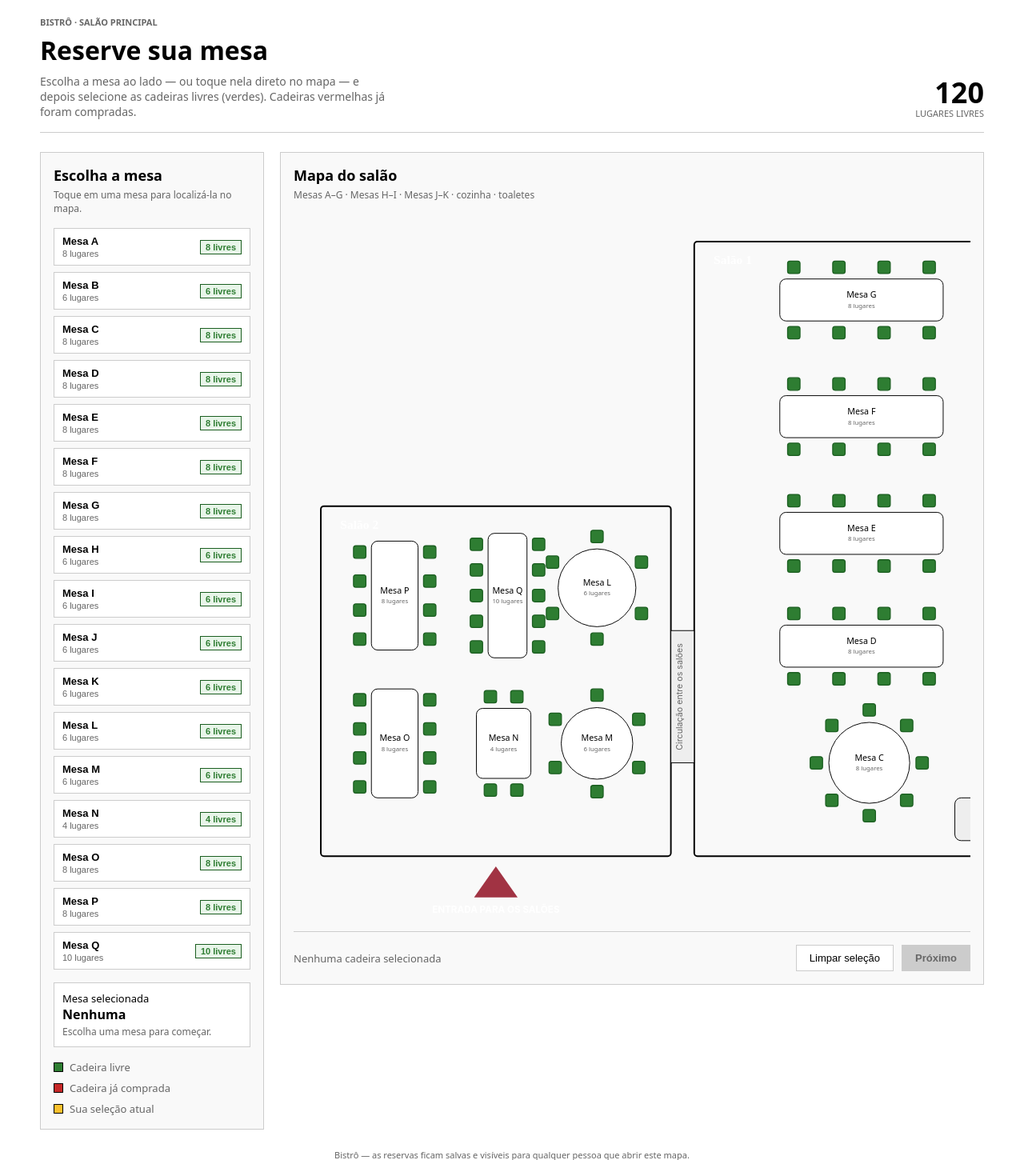
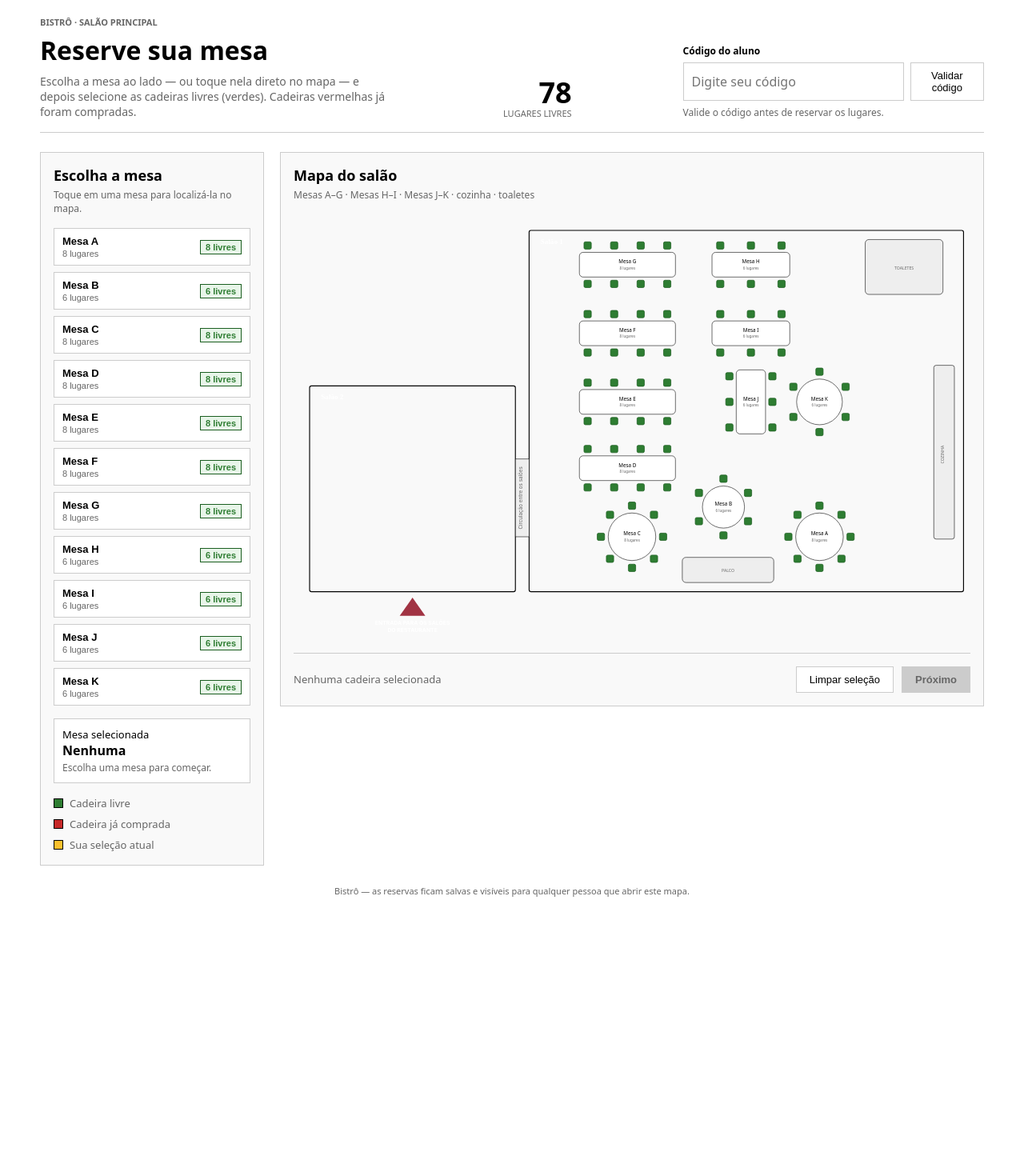
Before and after one commit to arthurjww/Bistro-2026, a Flask app: page /lugares in a window 1280 px wide. Shown: the top 1450 px of the page at 80% size. After the commit the page ends 1121 px from the top, so only its background shows below. Run offline with Flask 3, Linux system fonts and the light colour scheme; data comes from the database, SQL or seed files in the repository; both versions use the stored data as it was after the commit; tables that the repository leaves empty hold one stand-in row (values such as "Sample post").

Commit message:
integração javascript com backend e implementação completa do sistema de dias com javascript + python

```diff
--- a/backend/banco_de_dados.py
+++ b/backend/banco_de_dados.py
@@ -170,8 +170,10 @@ def create_all():
    """)
 
     cursor.execute("""
-       INSERT OR IGNORE INTO Config (id, qtd_dias)
-       VALUES (1, 1)
+       INSERT INTO Config (id, qtd_dias)
+       VALUES (1, 2)
+       ON CONFLICT(id) DO UPDATE SET
+           qtd_dias = excluded.qtd_dias
     """)
 
     #commit - salva aterações
--- a/backend/mapa_mesas/routes.py
+++ b/backend/mapa_mesas/routes.py
@@ -6,51 +6,65 @@ from backend.mapa_mesas.lugares import *
 
 bp_lugares = Blueprint("lugares", __name__)
 
-
 def verificar_db():
     db = get_db()
     data_exp = int(time() * 1000)
 
-    expiradas = db.execute('''
-                           SELECT cod_reserva
-                           FROM Reserva
-                           WHERE ocupado = ?
-                             AND cronometro_reservado <= ?
-                           ''', (EM_PAGAMENTO, data_exp)).fetchall()
+    expiradas = db.execute("""
+        SELECT cod_reserva
+        FROM Reserva
+        WHERE ocupado = ?
+          AND cronometro_reservado IS NOT NULL
+          AND cronometro_reservado <= ?
+    """, (EM_PAGAMENTO, data_exp)).fetchall()
 
-    cod_reservas = [r['cod_reserva'] for r in expiradas]
+    cod_reservas = [reserva["cod_reserva"] for reserva in expiradas]
 
-    if cod_reservas:
-        placeholders = ','.join('?' for _ in cod_reservas)
+    if not cod_reservas:
+        return
 
-        ingressos = db.execute(
-            f'SELECT cod_aluno FROM Ingresso WHERE cod_reserva IN ({placeholders})',
-            cod_reservas
-        ).fetchall()
+    placeholders = ",".join("?" for _ in cod_reservas)
 
+    ingressos = db.execute(
+        f"SELECT cod_aluno FROM Ingresso WHERE cod_reserva IN ({placeholders})",
+        cod_reservas
+    ).fetchall()
+
+    db.execute(
+        f"DELETE FROM Ingresso WHERE cod_reserva IN ({placeholders})",
+        cod_reservas
+    )
+
+    db.execute(
+        f"UPDATE Reserva SET ocupado = ?, cronometro_reservado = NULL WHERE cod_reserva IN ({placeholders})",
+        (LIVRE, *cod_reservas)
+    )
+
+    usos_por_aluno = {}
+
+    for ingresso in ingressos:
+        cod_aluno = ingresso["cod_aluno"]
+        usos_por_aluno[cod_aluno] = usos_por_aluno.get(cod_aluno, 0) + 1
+
+    for cod_aluno, quantidade in usos_por_aluno.items():
         db.execute(
-            f'DELETE FROM Ingresso WHERE cod_reserva IN ({placeholders})', cod_reservas
-        )
-        db.execute(
-            f'UPDATE Reserva SET ocupado = ? WHERE cod_reserva IN ({placeholders})',
-            (LIVRE, *cod_reservas)
+            "UPDATE Aluno SET usos_restantes = usos_restantes + ? WHERE cod_aluno = ?",
+            (quantidade, cod_aluno)
         )
 
-        dict_alunos_usos = {}
-        for ing in ingressos:
-            dict_alunos_usos[ing['cod_aluno']] = dict_alunos_usos.get(ing['cod_aluno'], 0) + 1
+    db.commit()
 
-        for cod_aluno, qtd in dict_alunos_usos.items():
-            db.execute(
-                'UPDATE Aluno SET usos_restantes = usos_restantes + ? WHERE cod_aluno = ?',
-                (qtd, cod_aluno)
-            )
+    reservas_sessao = set(session.get("reservas", []))
 
-        db.commit()
-
-    for chave in ('reservas', 'cronometro_reservado', 'codigo',
-                  'tokens_criados', 'a_pagar', 'referencia_externa_pagamento'):
-        session.pop(chave, None)
+    if reservas_sessao.intersection(cod_reservas):
+        for chave in (
+            "reservas",
+            "cronometro_reservado",
+            "tokens_criados",
+            "a_pagar",
+            "referencia_externa_pagamento"
+        ):
+            session.pop(chave, None)
 
 
 @bp_lugares.route("/lugares", methods=["GET"])
@@ -58,6 +72,28 @@ def rota_mapa():
     verificar_db()
     saloes = listar_saloes_disponiveis()
     return render_template('mapa-mesas/bistrot.html', saloes_disponiveis=[salao.NUMERO_SALAO for salao in saloes]) #saloes disponiveis = informação para javascript
+
+@bp_lugares.route("/lugares/mapa", methods=["GET"])
+def listar_mapa():
+    dia = request.args.get("dia")
+
+    if not dia:
+        return jsonify({"erro": "dia não informado"}), 400
+
+    verificar_db()
+
+    lugares = []
+
+    for salao in listar_saloes_disponiveis():
+        mapa = salao().listar_mapa(dia)
+        for lugares_mesa in mapa.values():
+            lugares.extend(lugares_mesa)
+
+    return jsonify({
+        "dia": dia,
+        "lugares": lugares
+    }), 200
+
 
 @bp_lugares.route("/lugares/confirmar_codigo", methods=['GET'])
 def confirmar_codigo():
@@ -73,7 +109,7 @@ def confirmar_codigo():
     ).fetchone()
 
     if aluno is not None:
-        if aluno['usos_restantes'] >= 0:
+        if aluno['usos_restantes'] > 0:
             session['codigo'] = codigo
 
             return jsonify({
--- a/frontend/static/mapa-mesas/java.js
+++ b/frontend/static/mapa-mesas/java.js
@@ -14,7 +14,7 @@
 
         /* ---------- Geometria das mesas (Salão 1 + Salão 2) ---------- */
 
-        const tables = [
+        const allTables = [
 
             /* Salão 1 (direita) */
             { id: 'tG', type: 'rect',  cx: 730,  cy: 110, w: 210, h: 54, seats: 8,  label: 'Mesa G' },
@@ -32,14 +32,27 @@
             /* Salão 2 (esquerda) */
             { id: 'tP', type: 'vert',  cx: 130,  cy: 490, w: 60,  h: 140, seats: 8, label: 'Mesa P' },
             { id: 'tL', type: 'round', cx: 390,  cy: 480, r: 50, seats: 6,          label: 'Mesa L' },
-            { id: 'tO', type: 'vert',  cx: 130,  cy: 680, w: 60,  h: 140, seats: 8, label: 'Mesa O' },
-            { id: 'tN', type: 'rect',  cx: 270,  cy: 680, w: 70,  h: 90,  seats: 4, label: 'Mesa N' },
+            { id: 'tO', type: 'vert',  cx: 130,  cy: 680, w: 60,  h: 140, seats: 6, label: 'Mesa O' },
+            { id: 'tN', type: 'rect',  cx: 270,  cy: 680, w: 70,  h: 90,  seats: 6, label: 'Mesa N' },
             { id: 'tM', type: 'round', cx: 390,  cy: 680, r: 46, seats: 6,          label: 'Mesa M' },
-            { id: 'tQ', type: 'vert',  cx: 275,  cy: 490, w: 50,  h: 160, seats: 10, label: 'Mesa Q' },
-
         ];
 
         const SEAT_SIZE = 16;
+        const API_BASE = '';
+        const saloesDisponiveis = new Set(JSON.parse(svg.dataset.saloes || '[1, 2]'));
+        const tables = allTables.filter(table => {
+            const salao = 'ABCDEFGHIJK'.includes(table.id[1]) ? 1 : 2;
+            return saloesDisponiveis.has(salao);
+        });
+        const queryParams = new URLSearchParams(window.location.search);
+        const hoje = new Date();
+        const dataLocal = [
+            hoje.getFullYear(),
+            String(hoje.getMonth() + 1).padStart(2, '0'),
+            String(hoje.getDate()).padStart(2, '0')
+        ].join('-');
+        const diaBistro = queryParams.get('dia') || dataLocal;
+        const MAPA_ENDPOINT = `${API_BASE}/lugares/mapa?dia=${encodeURIComponent(diaBistro)}`;
 
         function getSeatPositions(t) {
 
@@ -101,6 +114,15 @@
         tables.forEach(t => getSeatPositions(t).forEach(s => { seatToTable[s.id] = t.id; }));
         const allSeatIds = Object.keys(seatToTable);
         const TOTAL_SEATS = allSeatIds.length;
+
+        function getLugarCode(seatId) {
+            const tableId = seatToTable[seatId];
+            const table = tables.find(t => t.id === tableId);
+            const seatNumber = seatId.substring(seatId.indexOf('-s') + 2);
+            return `${table.label.replace('Mesa ', '')}${seatNumber}`;
+        }
+
+        const seatIdByLugarCode = new Map(allSeatIds.map(id => [getLugarCode(id), id]));
 
         /* ---------- Planta fixa: paredes, salões, corredor, entrada, fixtures ---------- */
 
@@ -236,6 +258,7 @@
         let reservedSet = new Set();
         let pendingSet = new Set();
         let activeTableId = null;
+        let codigoConfirmado = false;
 
         function tableFreeCount(tableId) {
             const seats = allSeatIds.filter(id => seatToTable[id] === tableId);
@@ -358,25 +381,98 @@
             repaintSeats();
         });
 
+        /* ---------- Código do aluno ---------- */
+
+        const codeInput = document.getElementById('codigoInput');
+        const codeStatus = document.getElementById('codeStatus');
+
+        function setCodeStatus(message, type = '') {
+            codeStatus.textContent = message;
+            codeStatus.className = `code-status ${type}`.trim();
+        }
+
+        document.getElementById('confirmCodeBtn').addEventListener('click', async () => {
+            const codigo = codeInput.value.trim();
+
+            if (codigo.length !== 6) {
+                setCodeStatus('Digite o código de seis caracteres.', 'error');
+                return;
+            }
+
+            try {
+                const resposta = await fetch(
+                    `${API_BASE}/lugares/confirmar_codigo?codigo=${encodeURIComponent(codigo)}`,
+                    { headers: { 'Accept': 'application/json' }, credentials: 'same-origin' }
+                );
+                const dados = await resposta.json();
+
+                if (!resposta.ok) {
+                    throw new Error(dados.erro || 'Não foi possível validar o código.');
+                }
+
+                codigoConfirmado = true;
+                codeInput.disabled = true;
+                document.getElementById('confirmCodeBtn').disabled = true;
+                setCodeStatus(`${dados.usos_restantes} uso(s) restante(s).`, 'success');
+            } catch (error) {
+                codigoConfirmado = false;
+                setCodeStatus(error.message, 'error');
+            }
+        });
+
         /* ---------- Confirmar (Próximo) ---------- */
 
         document.getElementById('confirmBtn').addEventListener('click', async () => {
 
             if (pendingSet.size === 0) return;
 
-            pendingSet.forEach(id => reservedSet.add(id));
+            if (!codigoConfirmado) {
+                setCodeStatus('Valide o código do aluno antes de reservar.', 'error');
+                codeInput.focus();
+                return;
+            }
 
-            const toSave = Array.from(reservedSet);
-            pendingSet.clear();
-
-            repaintSeats();
-            highlightActiveTable();
+            const selectedSeats = Array.from(pendingSet);
+            const confirmedSeats = [];
 
             try {
-                await window.storage.set('reservas-atuais', JSON.stringify(toSave), true);
-                showToast('Reserva confirmada com sucesso.');
-            } catch (e) {
-                showToast('Não foi possível salvar a reserva agora. Tente novamente.');
+                for (const seatId of selectedSeats) {
+                    const codLugar = getLugarCode(seatId);
+                    const resposta = await fetch(
+                        `${API_BASE}/lugares/${encodeURIComponent(codLugar)}/escolher?dia=${encodeURIComponent(diaBistro)}`,
+                        {
+                            method: 'POST',
+                            headers: { 'Accept': 'application/json' },
+                            credentials: 'same-origin'
+                        }
+                    );
+
+                    const dados = await resposta.json();
+                    if (!resposta.ok) {
+                        throw new Error(dados.erro || 'Não foi possível reservar o lugar.');
+                    }
+
+                    confirmedSeats.push(seatId);
+                }
+
+                confirmedSeats.forEach(id => {
+                    reservedSet.add(id);
+                    pendingSet.delete(id);
+                });
+
+                repaintSeats();
+                highlightActiveTable();
+                showToast('Lugares reservados. Continuando para o pagamento.');
+                window.location.assign(`${API_BASE}/lugares/seguir`);
+            } catch (error) {
+                confirmedSeats.forEach(id => {
+                    reservedSet.add(id);
+                    pendingSet.delete(id);
+                });
+
+                repaintSeats();
+                highlightActiveTable();
+                showToast(error.message);
             }
 
         });
@@ -393,23 +489,54 @@
             toastTimer = setTimeout(() => t.classList.remove('show'), 3200);
         }
 
+        /* ---------- Sincronização com o Flask ---------- */
+
+        async function atualizarMapa({ silencioso = false } = {}) {
+            try {
+                const resposta = await fetch(MAPA_ENDPOINT, {
+                    headers: { 'Accept': 'application/json' },
+                    credentials: 'same-origin'
+                });
+                const dados = await resposta.json().catch(() => ({}));
+
+                if (!resposta.ok) {
+                    throw new Error(dados.erro || 'Não foi possível carregar o mapa.');
+                }
+
+                if (!Array.isArray(dados.lugares)) {
+                    throw new Error('O mapa recebido do servidor é inválido.');
+                }
+
+                const novasReservas = new Set(
+                    dados.lugares
+                        .filter(lugar => Number(lugar.ocupado) !== 0)
+                        .map(lugar => seatIdByLugarCode.get(lugar.cod_lugar))
+                        .filter(Boolean)
+                );
+                const selecoesIndisponiveis = [...pendingSet].filter(id => novasReservas.has(id));
+
+                selecoesIndisponiveis.forEach(id => pendingSet.delete(id));
+                reservedSet = novasReservas;
+                repaintSeats();
+                highlightActiveTable();
+
+                if (selecoesIndisponiveis.length && !silencioso) {
+                    showToast('Uma cadeira selecionada acabou de ficar indisponível.');
+                }
+            } catch (error) {
+                if (!silencioso) {
+                    showToast(error.message);
+                }
+            }
+        }
+
         /* ---------- Init ---------- */
 
         async function init() {
-
-            try {
-                const res = await window.storage.get('reservas-atuais', true);
-                if (res && res.value) {
-                    JSON.parse(res.value).forEach(id => {
-                        if (seatEls[id]) reservedSet.add(id);
-                    });
-                }
-            } catch (e) {
-                // Nenhuma reserva salva ainda.
-            }
-
             repaintSeats();
             highlightActiveTable();
+            await atualizarMapa();
+            window.setInterval(() => atualizarMapa({ silencioso: true }), 15000);
         }
 
         init();
--- a/frontend/static/mapa-mesas/mapa-mesas.css
+++ b/frontend/static/mapa-mesas/mapa-mesas.css
@@ -81,6 +81,45 @@ header p.sub {
   font-size: 11px;
   color: var(--text-muted);
   text-transform: uppercase;
+}
+
+.code-card {
+  min-width: 260px;
+}
+
+.code-card label {
+  display: block;
+  margin-bottom: 6px;
+  font-size: 12px;
+  font-weight: 700;
+}
+
+.code-actions {
+  display: flex;
+  gap: 8px;
+}
+
+.code-actions input {
+  min-width: 0;
+  width: 100%;
+  border: 1px solid var(--border);
+  padding: 8px 10px;
+  color: var(--text);
+  font: inherit;
+}
+
+.code-status {
+  margin: 6px 0 0;
+  font-size: 12px;
+  color: var(--text-muted);
+}
+
+.code-status.success {
+  color: var(--available-line);
+}
+
+.code-status.error {
+  color: var(--reserved-line);
 }
 
 /* Layout */
@@ -241,7 +280,7 @@ header p.sub {
   overflow-x: auto;
 }
 
-svg#floorplan {
+svg#mapa {
   width: 100%;
   min-width: 760px;
   height: auto;
--- a/frontend/templates/mapa-mesas/bistrot.html
+++ b/frontend/templates/mapa-mesas/bistrot.html
@@ -5,7 +5,7 @@
     <meta charset="UTF-8">
     <meta name="viewport" content="width=device-width, initial-scale=1.0">
     <title>Bistrô — Reservas</title>
-    <link rel="stylesheet" href="../../static/mapa-mesas/mapa-mesas.css">
+    <link rel="stylesheet" href="{{ url_for('static', filename='mapa-mesas/mapa-mesas.css') }}">
 </head>
 
 <body>
@@ -28,6 +28,16 @@
             <div class="occ-badge">
                 <div class="num" id="occNum">—</div>
                 <div class="lbl">lugares livres</div>
+            </div>
+
+            <div class="code-card">
+                <label for="codigoInput">Código do aluno</label>
+                <div class="code-actions">
+                    <input id="codigoInput" type="text" inputmode="numeric" maxlength="6"
+                        autocomplete="off" placeholder="Digite seu código">
+                    <button class="ghost" id="confirmCodeBtn" type="button">Validar código</button>
+                </div>
+                <p id="codeStatus" class="code-status">Valide o código antes de reservar os lugares.</p>
             </div>
         </header>
 
@@ -99,7 +109,8 @@
 
                     <svg
                         id="mapa"
-                        viewBox="0 0 870 900"
+                        data-saloes='{{ saloes_disponiveis | tojson }}'
+                        viewBox="0 0 1480 930"
                         xmlns="http://www.w3.org/2000/svg">
                     </svg>
 
```
Also changed, not shown: backend/mapa_mesas/lugares.py (+13 -8 lines), database/teste.db.
